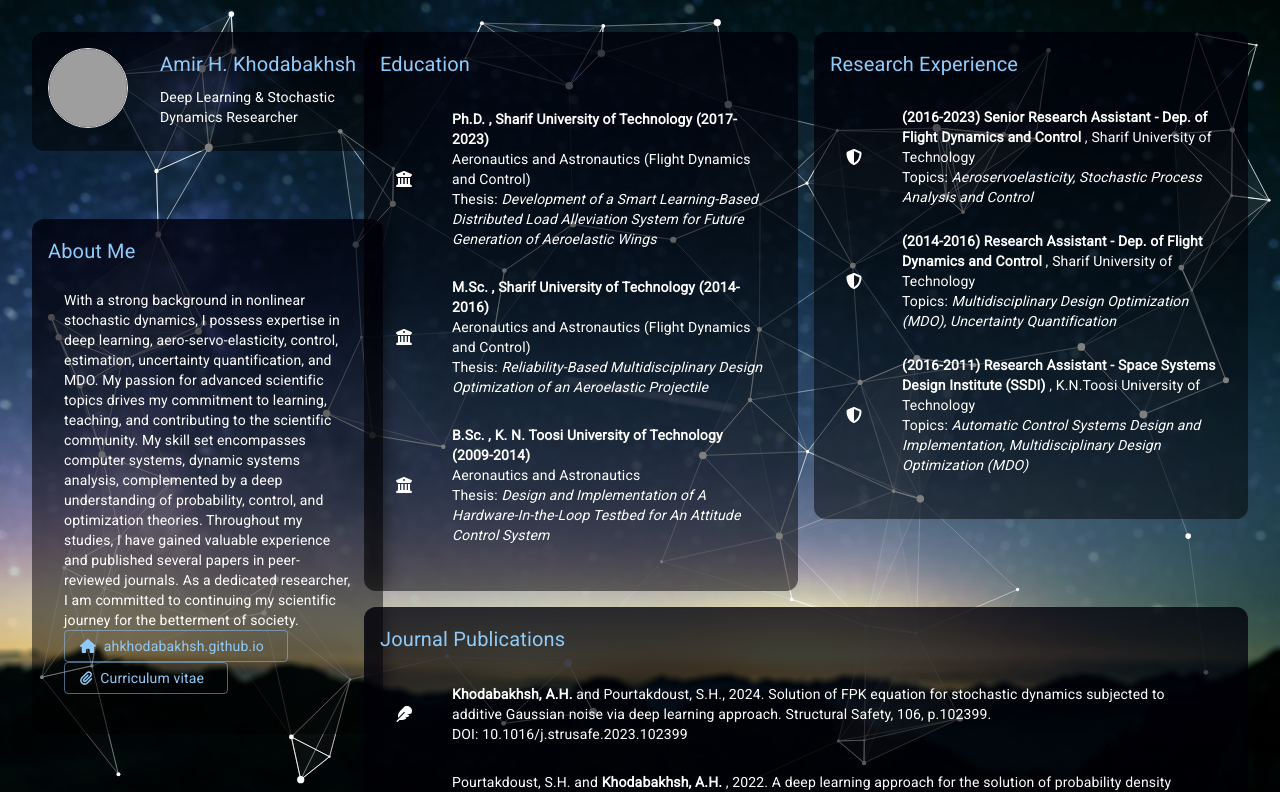
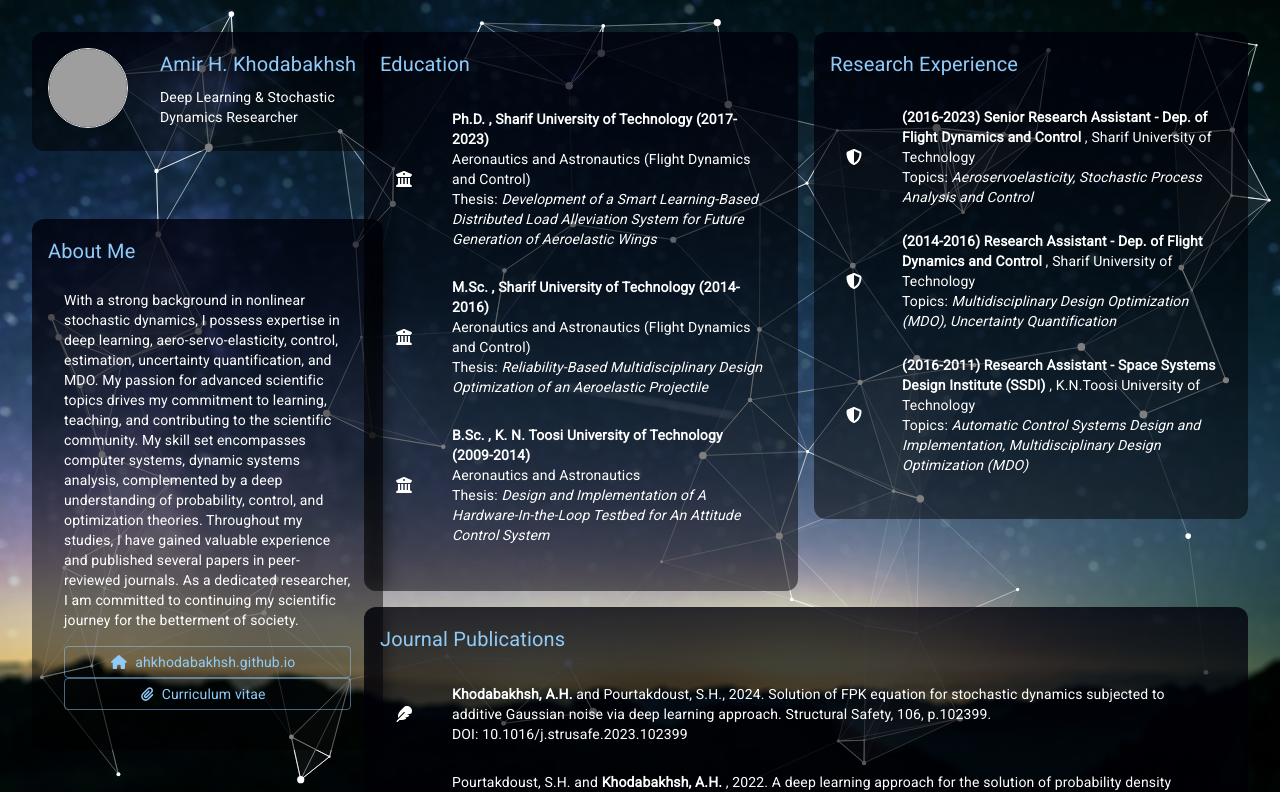
Before and after one commit to ahkhodabakhsh/ahkhodabakhsh.github.io, a Next.js app: page / in a window 1280 px wide. Shown: the top 792 px of the page. Built offline with nearby package versions, Linux system fonts and the light colour scheme; grey boxes are pictures that could not be loaded.

Commit message:
Next/Image removed from the background: unexpected behavior AboutMe buttons are now in Box

```diff
--- a/app/layout.tsx
+++ b/app/layout.tsx
@@ -30,25 +30,14 @@ export default function RootLayout({
       <body style={{
                      fontFamily: 'Roboto, sans-serif',
                      backgroundColor: "black",
-                    //  backgroundImage: "url('/BG-Tuned-Blur.jpg')",
-                    //  backgroundSize: "cover",
-                    //  backgroundRepeat: "no-repeat",
-                    //  backgroundAttachment: "fixed",
+                     backgroundImage: "url('/BG-Tuned-Blur-ds.jpg')",
+                     backgroundSize: "cover",
+                     backgroundRepeat: "no-repeat",
+                     backgroundAttachment: "fixed",
                     //  filter: "blur(5px)",
                      }}>
-        <div style={{ position: 'relative' }}>
-          <Image
-            src="/BG-Tuned-Blur-ds.jpg"
-            fill
-            quality={100}
-            alt="Background image"
-            priority
-          />
-          <div style={{ position: 'relative' }}>
-            {children}
-            <SpeedInsights />
-          </div>
-        </div>
+        {children}
+        <SpeedInsights />
       </body>
     </html>
   )
--- a/components/Resume/Cards/AboutMe.tsx
+++ b/components/Resume/Cards/AboutMe.tsx
@@ -29,8 +29,9 @@ export default function AboutMe(){
                             <Typography variant={cards.content.variant} color={cards.content.color}>
                                 {resume.basics.description}
                             </Typography>
-                            <Button className="flex items-center justify-center mt-5"
-                                    sx={{ textTransform: 'none' }}
+                            <Box component="section"sx={{ pt:2 }}>
+                            <Button className="flex w-full items-center justify-center"
+                                    sx={{ textTransform: 'none'}}
                                     variant="outlined"
                                     href="https://ahkhodabakhsh.github.io">
                                 <Typography component="div" variant={cards.content.variant} color={cards.content.color}>
@@ -38,7 +39,7 @@ export default function AboutMe(){
                                     <span className="mx-2">ahkhodabakhsh.github.io</span>
                                 </Typography>
                             </Button>
-                            <Button className="flex items-center justify-center mt-5"
+                            <Button className="flex w-full items-center justify-center mt-5"
                                     sx={{ textTransform: 'none' }}
                                     variant="outlined"
                                     href="/">
@@ -48,6 +49,7 @@ export default function AboutMe(){
                                     <span className="mx-2">Curriculum vitae</span>
                                 </Typography>
                             </Button>
+                            </Box>
                         </Box>
                     </CardContent>
                 </Card>
```
